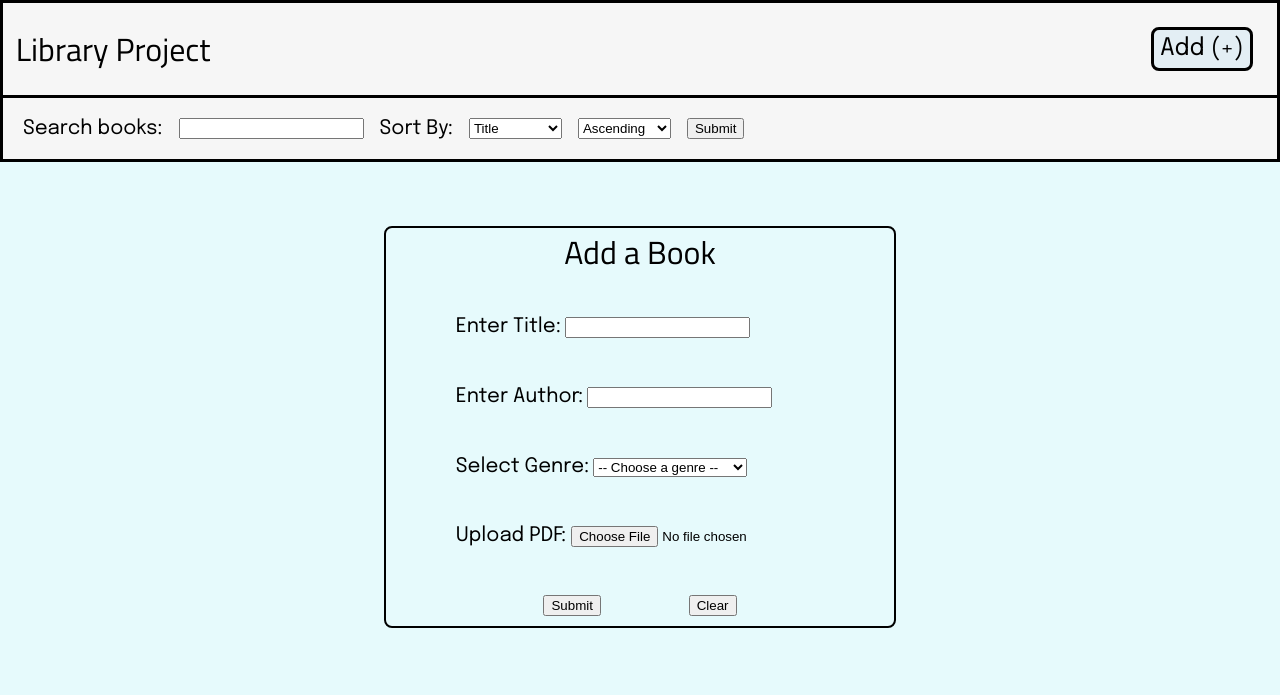
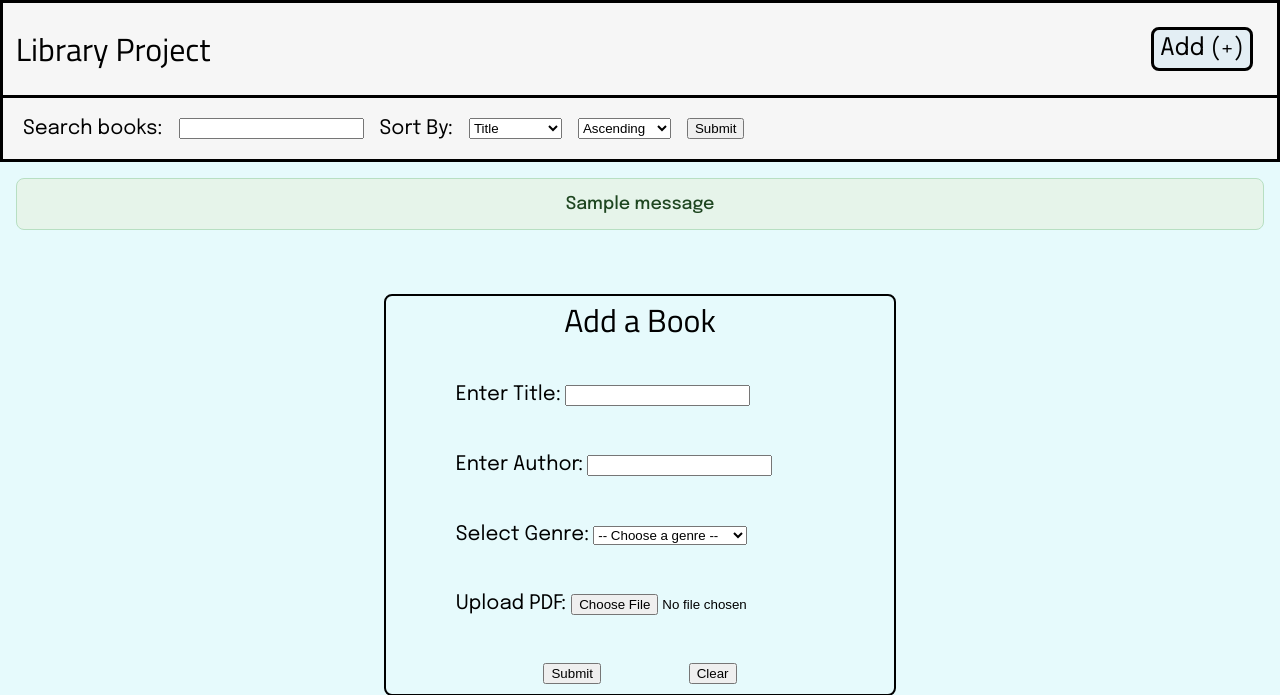
Before and after one commit to AustinN-Tech/Library_Project, a Flask app: page /add_book in a window 1280 px wide. Shown: the top 695 px of the page. Run offline with Flask 3, Linux system fonts and the light colour scheme; one stand-in notice (Sample message) is shown; some web fonts are replaced.

Commit message:
Added Error/Success Flashes

```diff
--- a/src/app.py
+++ b/src/app.py
@@ -1,4 +1,4 @@
-from flask import Flask, render_template, send_file, request, redirect, url_for
+from flask import Flask, render_template, send_file, request, redirect, url_for, flash
 from datetime import datetime # for formatting time
 from storage import return_pdf_file_path, change_cover_file, BOOK_DIR, COVER_DIR
 from utility_functions import initialize_logging, book_file_check, cover_file_check
@@ -7,6 +7,7 @@ import os
 from pathlib import Path
 
 app = Flask(__name__)
+app.secret_key = os.urandom(24)
 
 logger = initialize_logging() # setting logging
 
@@ -27,8 +28,6 @@ def search():
     column = request.form["column"]
     order = request.form["order"]
     search_results = db.global_search(column, search_input, order)
-    if not search_results:
-        return "No results found"
     for book in search_results: # formatting time for display
         book.date_added = datetime.fromtimestamp(book.date_added).strftime('%Y-%m-%d')
     return render_template("index.html", books=search_results)
@@ -44,9 +43,14 @@ def delete_action():
     logger.debug("Attempting delete of book (flask)...")
     book_id = request.form["book_id"]
     book = db.get_book_by_id(book_id)
-    db.full_delete(book)
-    logger.debug("Deleted book, returning home page...")
-    return redirect(url_for("home"))
+    try:
+        db.full_delete(book)
+        logger.debug("Deleted book, returning home page...")
+        flash("Delete Successful", "success")
+    except:
+        flash("Error: Deletion Error", "error")
+    finally:
+        return redirect(url_for("home"))
 
 @app.route("/add_book")
 def add_book_page():
@@ -59,7 +63,8 @@ def add_action():
     genre = request.form["genre"]
     file = request.files["book_file"]
     if not book_file_check(file): # safety check on file
-        return "Invalid File"
+        flash("Error: Invalid File", "error")
+        return render_template("add_book.html")
 
     path = Path(BOOK_DIR) / file.filename
     file.save(path)
@@ -67,10 +72,12 @@ def add_action():
     try: # trys to add file to db, if it fails, then it deletes the file.
         db.add_book(title, author, genre, file.filename, path)
     except Exception:
-        return "Error Saving Book"
+        flash(f"Error: {title.title()} could not be added", "error")
+        return render_template("add_book.html")
     finally:
         os.remove(path) # delete old original file uploaded by user
 
+    flash(f"{title.title()} Added", "success")
     return render_template("add_book.html")
 
 """
@@ -97,7 +104,10 @@ def update_action():
     try:
         db.update_book(book, column, value)
     except Exception:
-        return "Update Failed: Error Occured"
+        flash("Error: Update Failed", "error")
+        return redirect(url_for("home"))
+
+    flash("Update Successful", "success")
     return redirect(url_for("home"))
 
 @app.route("/change_cover", methods=['POST'])
@@ -106,7 +116,8 @@ def change_cover():
     book = db.get_book_by_id(book_id)
     cover_file = request.files["cover_file"]
     if not cover_file_check(cover_file): # safety check on file
-        return "Invalid File"
+        flash("Error: Invalid Cover File", "error")
+        return redirect(url_for("home"))
 
     path = Path(COVER_DIR) / cover_file.filename
     cover_file.save(path)
@@ -115,8 +126,11 @@ def change_cover():
         change_cover_file(book.cover_path, path)
     except Exception:
         os.remove(path) # delete old original file uploaded by user
-        return "Error Saving Book"
+        flash("Error: Cover Changed Unsuccessful", "error")
+        return redirect(url_for("home"))
 
+
+    flash("Cover Updated", "success")
     return redirect(url_for("home"))
 
 if __name__ == "__main__":
--- a/src/static/style.css
+++ b/src/static/style.css
@@ -269,3 +269,23 @@ button:hover {
     align-items: center;
     justify-content: space-evenly;
 }
+
+.flash {
+    padding: 1rem;
+    margin: 1rem;
+    border-radius: 8px;
+    font-weight: 500;
+    text-align: center;
+}
+
+.flash.success {
+    background-color: #e6f4ea;
+    color: #1e4620;
+    border: 1px solid #b7dfc2;
+}
+
+.flash.error {
+    background-color: #fdecea;
+    color: #611a15;
+    border: 1px solid #f5c2c0;
+}
--- a/src/templates/base.html
+++ b/src/templates/base.html
@@ -42,6 +42,13 @@
             </section>
         </div>
     </section>
+    {% with messages = get_flashed_messages(with_categories=true) %}
+        {% if messages %}
+            {% for category, msg in messages %}
+                <p class="flash {{category}}">{{msg}}</p>
+            {% endfor %}
+        {% endif %}
+    {% endwith %}
     {% block content %}
     {% endblock %}
 </body>
--- a/src/templates/index.html
+++ b/src/templates/index.html
@@ -2,6 +2,7 @@
 {% block title %}Home Page{% endblock %}
 {% block content %}
     <main class="library_content">
+        {% if books %}
             <section class="book_list">
                 {% for book in books %}
                     <article class="book_card">
@@ -18,7 +19,6 @@
                                         <img src="{{ url_for('static', filename='images/icons/dots.png') }}">
                                     </button>
                                     <div class="extra_actions_dropdown">
-                                    <!-- <a href="{{ url_for('update_book_page', id=book.id)}}">Update Info</a> -->
                                         <form action="update_book" method="POST">
                                             <input type="hidden" name="book_id" value="{{book.id}}">
                                             <button type="submit">Update Info</button>
@@ -44,5 +44,8 @@
                     </article>
                 {% endfor %}
             </section>
+        {% else %}
+            <h3>No books found</h3>
+        {% endif %}
     </main>
 {% endblock %}
```
Lines whose indentation alone changed are shown as unchanged.
